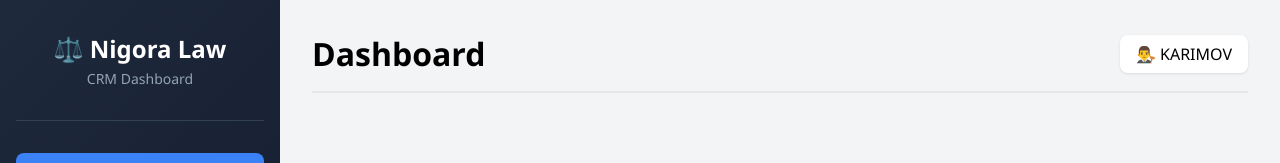
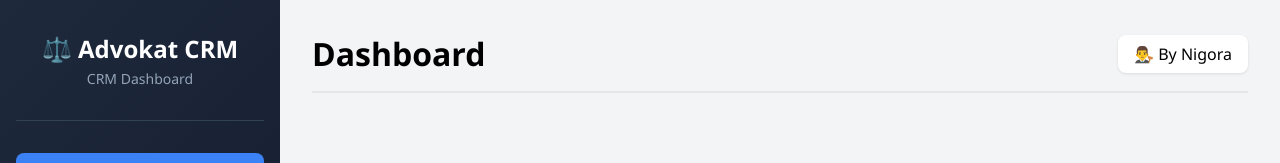
Before and after one commit to Karimov077/advokat, a website: page public/admin.html in a window 1280 px wide. Shown: the top 163 px of the page. Drawn offline with nearby package versions, Linux system fonts and the light colour scheme; no server answers.

Commit message:
sayt yangilandi

```diff
--- a/public/admin.html
+++ b/public/admin.html
@@ -11,7 +11,7 @@
     <div class="dashboard">
         <div class="sidebar">
             <div class="logo">
-                <h2>⚖️ Nigora Law</h2>
+                <h2>⚖️ Advokat CRM</h2>
                 <p>CRM Dashboard</p>
             </div>
             <nav>
@@ -32,7 +32,7 @@
             <div class="header">
                 <h1 id="section-title">Dashboard</h1>
                 <div class="user-info">
-                    <span>👨‍⚖️ KARIMOV</span>
+                    <span>👨‍⚖️ By Nigora</span>
                 </div>
             </div>
 
```
Also changed, not shown: 1 other file.
